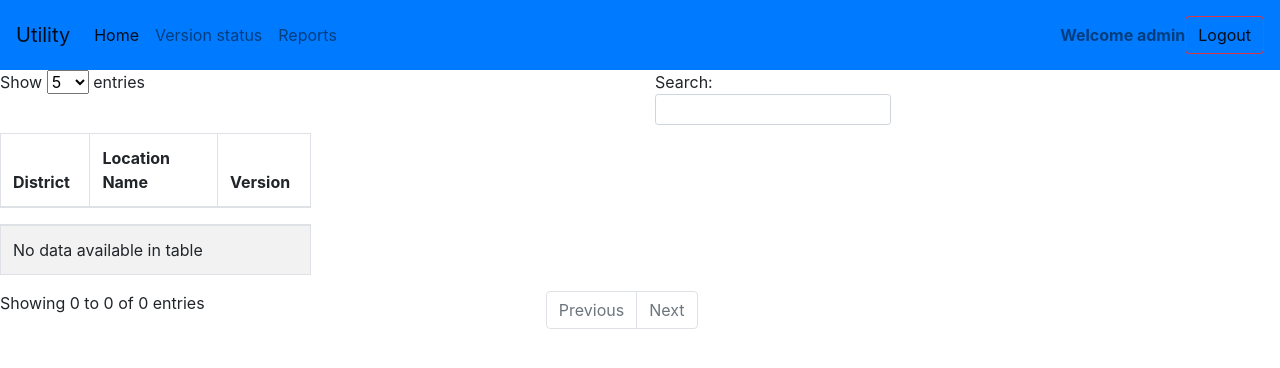
After one commit to p4priyaranjan/dc-utility, a Django app: page /version in a window 1280 px wide. The commit adds this page. Shown: the top 368 px of the page. Run offline with Django 3.2, Linux system fonts and the light colour scheme; a user stored in the database is signed in; data that the repository does not hold is empty; some libraries are stand-ins or nearby versions.

Commit message:
Chnage in main

```diff
--- a/home/urls.py
+++ b/home/urls.py
@@ -1,9 +1,12 @@
+from home.views import version
 from django.contrib import admin
 from django.urls import path
 from home import views
 
 urlpatterns = [
     path("",views.index,name='home'),
+    path("index",views.index,name='home'),
+    path("version",views.version,name='version'),
     path("loginuser",views.loginuser,name='login'),
     path("logoutuser",views.logoutuser,name='logout'),
 
--- a/home/views.py
+++ b/home/views.py
@@ -1,11 +1,23 @@
+from typing import ContextManager
 from django.contrib.auth import models
 from django.shortcuts import render,redirect
 from django.contrib.auth.models import User
 from django.contrib.auth import authenticate,logout,login
-from home.models import TotalEntry
+from home.models import TotalEntry,Versionstatus
 from datetime import datetime
 
 # Create your views here.
+
+def version(request):
+    if request.user.is_anonymous:
+        return redirect('/loginuser')
+    ver=Versionstatus.objects.all()
+
+    context={
+        'version':ver
+    }
+    return render(request,'version.htm',context)
+
 
 def index(request):
     if request.user.is_anonymous:
@@ -14,7 +26,8 @@ def index(request):
     tot_entry=TotalEntry.objects.all()
     context={
         'total_entry':tot_entry,
-        'time':datetime.now()
+        'time':datetime.now(),
+        'start':16
     }
     return render(request,'index.htm',context)
 
--- a/templates/base.htm
+++ b/templates/base.htm
@@ -19,10 +19,10 @@
         <div class="collapse navbar-collapse" id="navbarText">
           <ul class="navbar-nav mr-auto">
             <li class="nav-item active">
-              <a class="nav-link" href="">Home <span class="sr-only">(current)</span></a>
+              <a class="nav-link" href="/index">Home <span class="sr-only">(current)</span></a>
             </li>
             <li class="nav-item">
-              <a class="nav-link" href="#">Features</a>
+              <a class="nav-link" href="/version">Version status</a>
             </li>
             <li class="nav-item">
               <a class="nav-link" href="#">Reports</a>
@@ -55,6 +55,14 @@ $(document).ready(function() {
        }
     );
 } );
+$(document).ready(function() {
+    $('#bootstrapdatatable1').DataTable({
+      "aLengthMenu": [[5,10, 20, 25, -1], [5,10, 20, 25,"All"]],
+        "iDisplayLength": 5,
+        "scrollX": true
+       }
+    );
+} );
 </script>
   </body>
 </html>
--- /dev/null
+++ b/templates/version.htm
@@ -0,0 +1,28 @@
+{% extends 'base.htm' %}
+{% block title %}
+Version_Status
+{% endblock title %}
+
+{% block body %}
+<div class="table-responsive" style="width:100%">
+  <table id="bootstrapdatatable1" class="table table-striped table-bordered">
+  <thead>
+    <tr>
+      <th scope="col">District</th>
+      <th scope="col">Location Name</th>
+      <th scope="col"> Version</th>
+
+    </tr>
+  </thead>
+  <tbody>
+    {% for res in version %}
+    <tr>
+      <td>{{res.district}}</td>
+      <td>{{res.policestation}}</td>
+      <td>{{res.version}}</td>
+    </tr>
+    {% endfor %}
+    </tbody>
+  </table>
+</div>
+{% endblock body %}
```
Also changed, not shown: home/models.py (+11 -0 lines).
